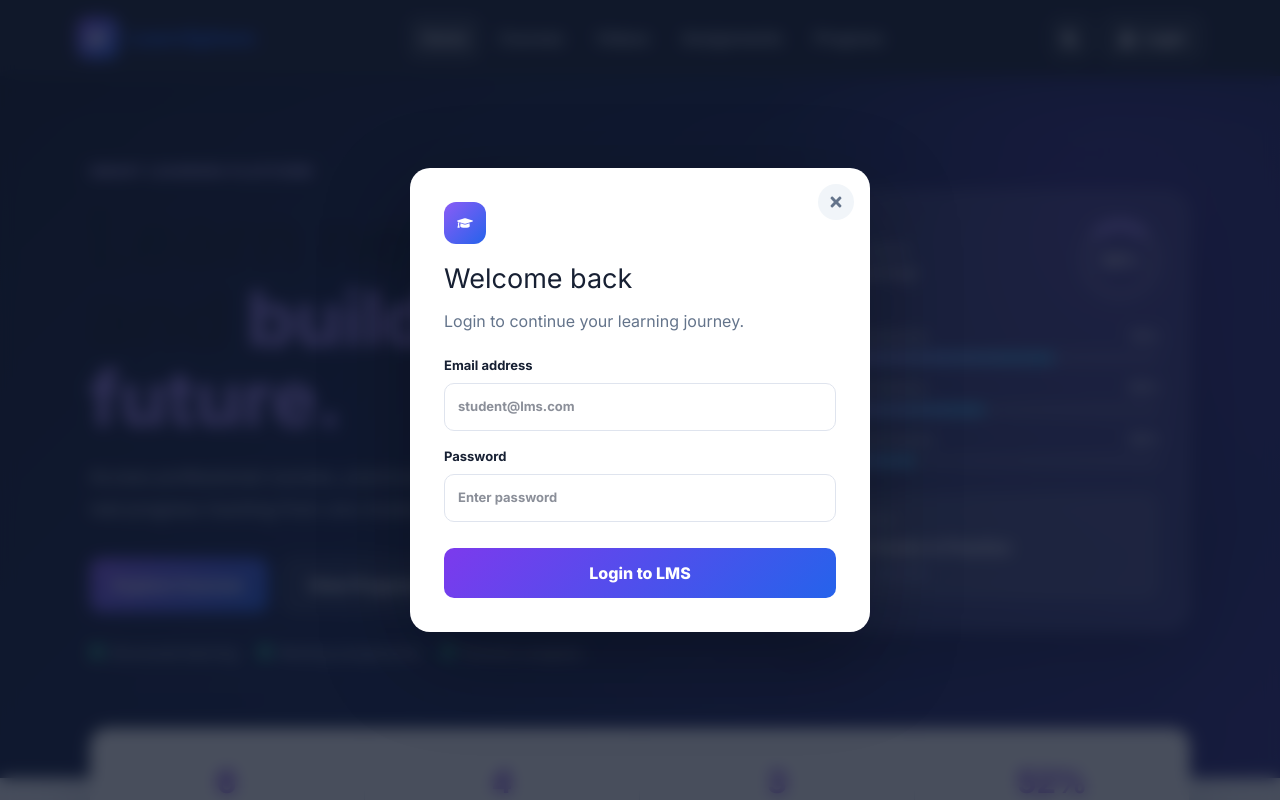
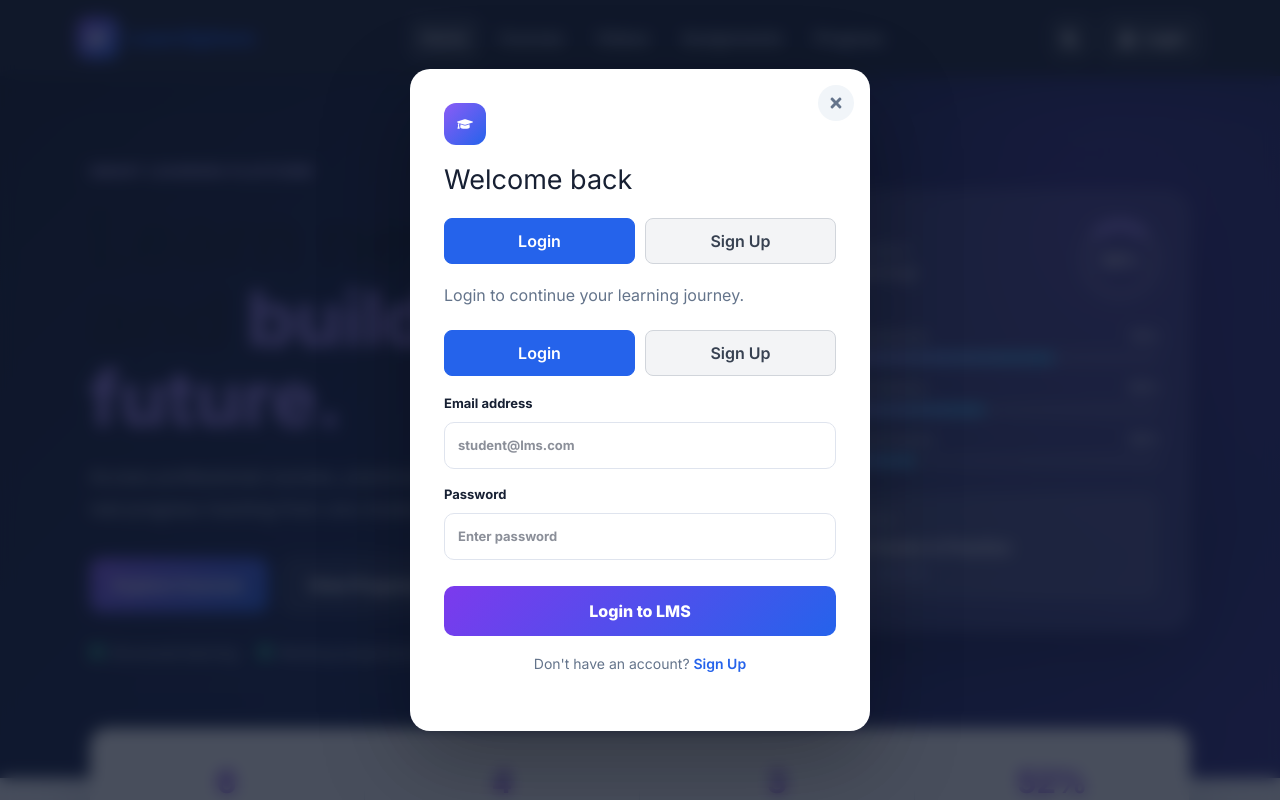
Before and after one commit to Satnamsingh1234/learning-management-system, a React (Vite) app: page / in a window 1280 px wide. Both pictures are taken after a click on the button "Login". Shown: the top 800 px of the page. Built offline with nearby package versions, Linux system fonts and the light colour scheme.

Commit message:
Added login and signup authentication

```diff
--- a/src/App.css
+++ b/src/App.css
@@ -1395,3 +1395,42 @@ footer p {
   position: relative;
   z-index: 1;
 }
+.auth-tabs {
+  display: flex;
+  gap: 10px;
+  margin: 18px 0;
+}
+
+.auth-tabs button {
+  flex: 1;
+  border: 1px solid #d1d5db;
+  background: #f3f4f6;
+  padding: 10px;
+  border-radius: 8px;
+  cursor: pointer;
+  font-weight: 600;
+  color: #374151;
+}
+
+.auth-tabs button.active {
+  background: #2563eb;
+  color: white;
+  border-color: #2563eb;
+}
+
+.auth-switch {
+  margin-top: 16px;
+  text-align: center;
+  font-size: 14px;
+  color: #6b7280;
+}
+
+.auth-switch span {
+  color: #2563eb;
+  font-weight: 600;
+  cursor: pointer;
+}
+
+.auth-switch span:hover {
+  text-decoration: underline;
+}
--- a/src/App.jsx
+++ b/src/App.jsx
@@ -198,10 +198,16 @@ function App() {
   const [learningCourseId, setLearningCourseId] = useState(null);
   const [activeLessonIndex, setActiveLessonIndex] = useState(0);
   const [showLogin, setShowLogin] = useState(false);
+  const [authMode, setAuthMode] = useState("login");
+const [fullName, setFullName] = useState("");
+const [confirmPassword, setConfirmPassword] = useState("");
   const [showCertificate, setShowCertificate] = useState(false);
-  const [loggedIn, setLoggedIn] = useState(
-    () => localStorage.getItem("lms-logged-in") === "true"
-  );
+  const [currentUser, setCurrentUser] = useState(() => {
+    const savedUser = localStorage.getItem("lms-current-user");
+    return savedUser ? JSON.parse(savedUser) : null;
+  });
+
+  const loggedIn = Boolean(currentUser);
   const [email, setEmail] = useState("");
   const [password, setPassword] = useState("");
   const [toast, setToast] = useState("");
@@ -296,21 +302,114 @@ function App() {
     );
     notify("Assignment submitted successfully!");
   }
-
   function handleLogin(event) {
     event.preventDefault();
 
-    const validEmail = "student@lms.com";
-    const validPassword = "123456";
+    const registeredUsers =
+      JSON.parse(localStorage.getItem("lms-users")) || [];
 
-    if (email === validEmail && password === validPassword) {
-      setLoggedIn(true);
-      localStorage.setItem("lms-logged-in", "true");
+    const demoUser = {
+      id: 1,
+      name: "Satnam Singh",
+      email: "student@lms.com",
+      password: "123456",
+    };
+
+    const allUsers = [demoUser, ...registeredUsers];
+
+    const matchedUser = allUsers.find(
+      (user) =>
+        user.email.toLowerCase() === email.trim().toLowerCase() &&
+        user.password === password
+    );
+
+    if (matchedUser) {
+      const safeUser = {
+        id: matchedUser.id,
+        name: matchedUser.name,
+        email: matchedUser.email,
+      };
+
+      setCurrentUser(safeUser);
+      localStorage.setItem("lms-current-user", JSON.stringify(safeUser));
+
       setShowLogin(false);
-      notify("Login successful. Welcome, Satnam!");
+      setEmail("");
+      setPassword("");
+
+      notify(`Welcome back, ${safeUser.name}!`);
     } else {
-      notify("Invalid Email or Password");
+      notify("Invalid email or password.");
     }
+  }
+  function handleSignup(event) {
+    event.preventDefault();
+
+    if (fullName.trim().length < 3) {
+      notify("Please enter your full name.");
+      return;
+    }
+
+    if (password.length < 6) {
+      notify("Password must contain at least 6 characters.");
+      return;
+    }
+
+    if (password !== confirmPassword) {
+      notify("Passwords do not match.");
+      return;
+    }
+
+    const registeredUsers =
+      JSON.parse(localStorage.getItem("lms-users")) || [];
+
+    const emailAlreadyExists =
+      email.trim().toLowerCase() === "student@lms.com" ||
+      registeredUsers.some(
+        (user) =>
+          user.email.toLowerCase() === email.trim().toLowerCase()
+      );
+
+    if (emailAlreadyExists) {
+      notify("An account with this email already exists.");
+      return;
+    }
+
+    const newUser = {
+      id: Date.now(),
+      name: fullName.trim(),
+      email: email.trim().toLowerCase(),
+      password,
+    };
+
+    const updatedUsers = [...registeredUsers, newUser];
+
+    localStorage.setItem("lms-users", JSON.stringify(updatedUsers));
+
+    const safeUser = {
+      id: newUser.id,
+      name: newUser.name,
+      email: newUser.email,
+    };
+
+
+    localStorage.setItem("lms-current-user", JSON.stringify(safeUser));
+    setCurrentUser(safeUser);
+
+    setShowLogin(false);
+    setFullName("");
+    setEmail("");
+    setPassword("");
+    setConfirmPassword("");
+
+    notify(`Account created successfully. Welcome, ${newUser.name}!`);
+  }
+  function handleLogout() {
+    localStorage.removeItem("lms-current-user");
+    setCurrentUser(null);
+    setEmail("");
+    setPassword("");
+    notify("Logged out successfully.");
   }
   function resetDemo() {
     setCourses(defaultCourses);
@@ -448,10 +547,16 @@ function App() {
 
           <button
           className="login-button bg-blue-600 text-white px-4 py-2 rounded-lg hover:bg-blue-700 transition"
-          onClick={() => setShowLogin(true)}
-          >
+          onClick={() => {
+            if (loggedIn) {
+              handleLogout();
+            } else {
+              setAuthMode("login");
+              setShowLogin(true);
+            }
+          }}          >
             <FaUser />
-            {loggedIn ? "Satnam" : "Login"}
+            {loggedIn ? currentUser.name : "Login"}
           </button>
         </div>
       </header>
@@ -871,8 +976,11 @@ function completeLesson() {
 
       {showLogin && (
         <div className="modal-overlay">
-          <form className="modal login-modal" onSubmit={handleLogin}>
-            <button
+          <form
+  className="modal login-modal"
+  onSubmit={authMode === "login" ? handleLogin : handleSignup}
+>
+                       <button
               type="button"
               className="close-modal"
               onClick={() => setShowLogin(false)}
@@ -883,9 +991,74 @@ function completeLesson() {
             <span className="modal-icon">
               <FaGraduationCap />
             </span>
-            <h2>Welcome back</h2>
-            <p>Login to continue your learning journey.</p>
+            <h2>
+  {authMode === "login" ? "Welcome back" : "Create your account"}
+</h2>
+<div className="auth-tabs">
+  <button
+    type="button"
+    className={authMode === "login" ? "active" : ""}
+    onClick={() => setAuthMode("login")}
+  >
+    Login
+  </button>
 
+  <button
+    type="button"
+    className={authMode === "signup" ? "active" : ""}
+    onClick={() => setAuthMode("signup")}
+  >
+    Sign Up
+  </button>
+</div>
+<p>
+  {authMode === "login"
+    ? "Login to continue your learning journey."
+    : "Sign up and start learning with LearnSphere."}
+</p>
+
+
+<div className="auth-tabs">
+  <button
+    type="button"
+    className={authMode === "login" ? "active" : ""}
+    onClick={() => setAuthMode("login")}
+  >
+    Login
+  </button>
+
+  <button
+    type="button"
+    className={authMode === "signup" ? "active" : ""}
+    onClick={() => setAuthMode("signup")}
+  >
+    Sign Up
+  </button>
+</div>
+{authMode === "signup" && (
+  <label>
+    Full Name
+    <input
+      type="text"
+      placeholder="Enter your full name"
+      value={fullName}
+      onChange={(e) => setFullName(e.target.value)}
+      required
+    />
+  </label>
+)}
+{authMode === "signup" && (
+  <label>
+    Confirm Password
+    <input
+      type="password"
+      placeholder="Confirm password"
+      value={confirmPassword}
+      onChange={(e) => setConfirmPassword(e.target.value)}
+      required
+    />
+  </label>
+)}
             <label>
               Email address
               <input
@@ -911,8 +1084,25 @@ function completeLesson() {
             type="submit"
             className="modal-primary-button bg-green-600 text-white px-5 py-2 rounded-lg hover:bg-green-700 transition"
 >
-              Login to LMS
+{authMode === "login" ? "Login to LMS" : "Create Account"}
             </button>
+            <p className="auth-switch">
+  {authMode === "login" ? (
+    <>
+      Don't have an account?{" "}
+      <span onClick={() => setAuthMode("signup")}>
+        Sign Up
+      </span>
+    </>
+  ) : (
+    <>
+      Already have an account?{" "}
+      <span onClick={() => setAuthMode("login")}>
+        Login
+      </span>
+    </>
+  )}
+</p>
           </form>
         </div>
       )}
```
